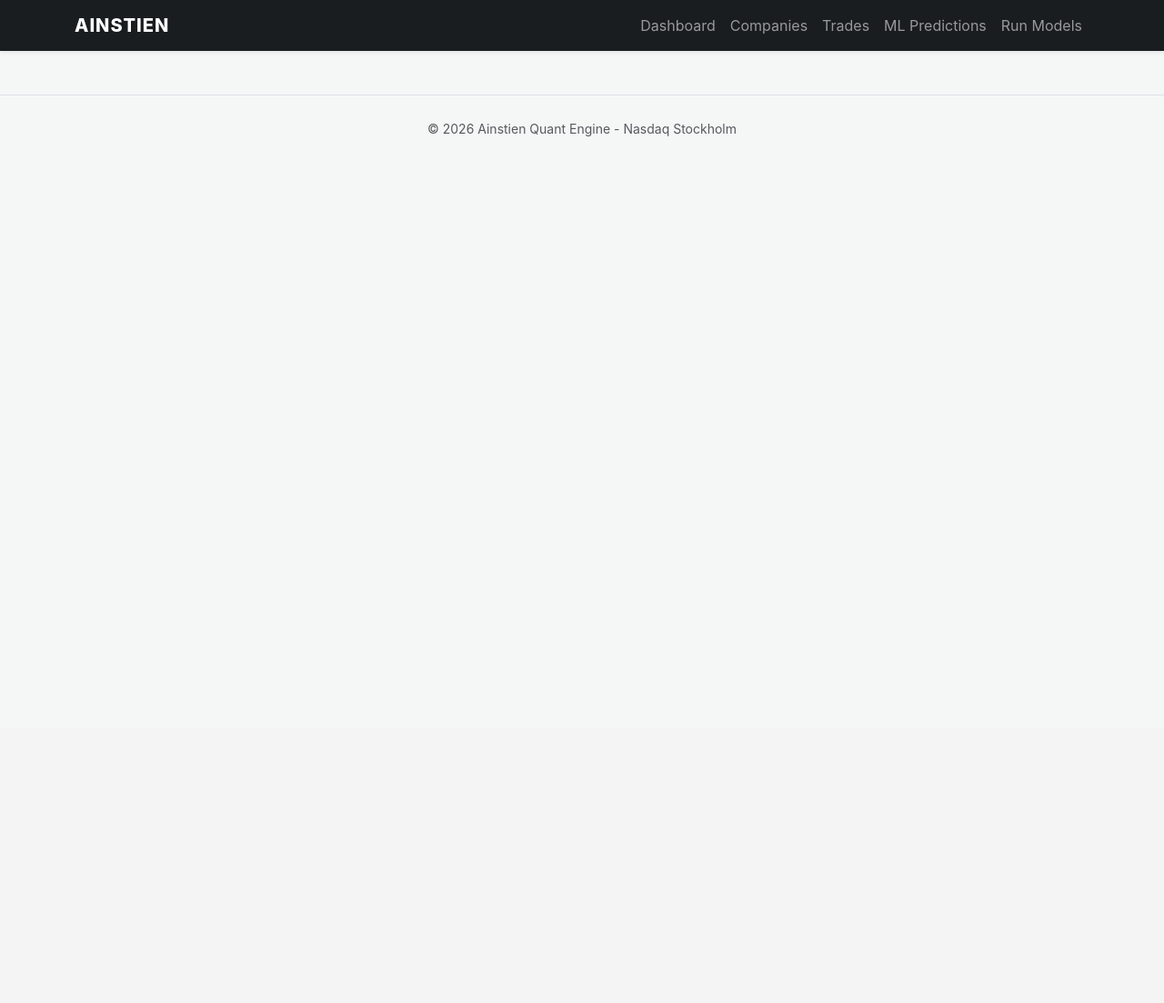
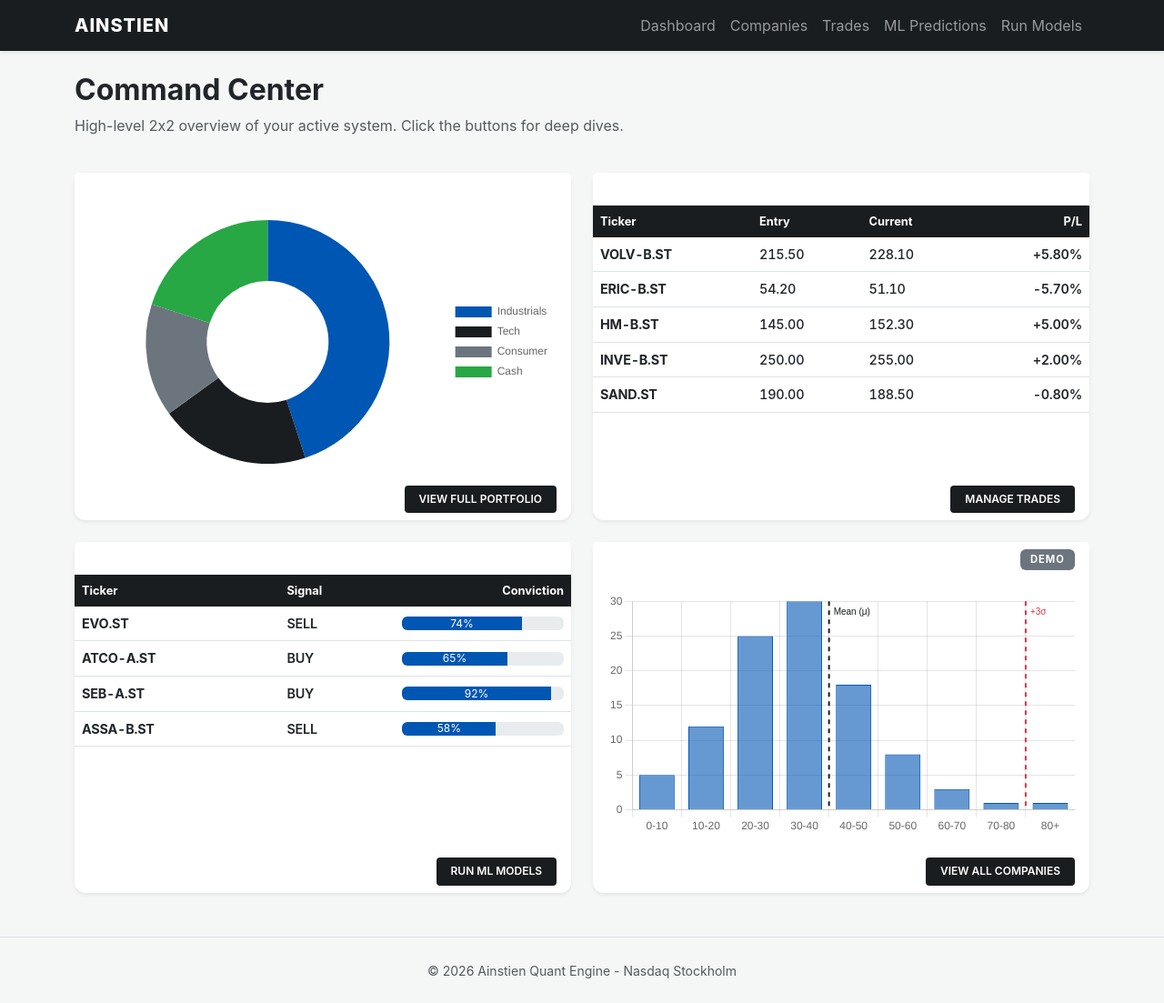
Before and after one commit to ErikAndreassonBusiness/Ainstien, a Flask app: page /dashboard in a window 1280 px wide. Shown: the whole page at 91% size. Before the commit the page ends 150 px from the top, so only its background shows below. Run offline with Flask 3, Linux system fonts and the light colour scheme.

Commit message:
Static dashboard made

```diff
--- /dev/null
+++ b/app/client/static/js/dashboard.js
@@ -0,0 +1,161 @@
+document.addEventListener("DOMContentLoaded", () => {
+  renderActiveTrades();
+  renderPossibleTrades();
+  renderPortfolioChart();
+  renderSixSigmaHistogram();
+});
+
+function renderActiveTrades() {
+  const tableBody = document.getElementById("activeTradesTable");
+  const mockActiveTrades = [
+    { ticker: "VOLV-B.ST", entry: 215.5, current: 228.1, pl: 5.8 },
+    { ticker: "ERIC-B.ST", entry: 54.2, current: 51.1, pl: -5.7 },
+    { ticker: "HM-B.ST", entry: 145.0, current: 152.3, pl: 5.0 },
+    { ticker: "INVE-B.ST", entry: 250.0, current: 255.0, pl: 2.0 },
+    { ticker: "SAND.ST", entry: 190.0, current: 188.5, pl: -0.8 },
+  ];
+
+  tableBody.innerHTML = mockActiveTrades
+    .map((trade) => {
+      const plClass = trade.pl >= 0 ? "quant-up" : "quant-down";
+      const plPrefix = trade.pl >= 0 ? "+" : "";
+      return `
+            <tr>
+                <td class="financial-data fw-bold">${trade.ticker}</td>
+                <td class="financial-data">${trade.entry.toFixed(2)}</td>
+                <td class="financial-data">${trade.current.toFixed(2)}</td>
+                <td class="financial-data text-end ${plClass}">${plPrefix}${trade.pl.toFixed(2)}%</td>
+            </tr>
+        `;
+    })
+    .join("");
+}
+
+function renderPossibleTrades() {
+  const tableBody = document.getElementById("possibleTradesTable");
+  const mockPossibleTrades = [
+    { ticker: "EVO.ST", signal: "SELL", conviction: 74 },
+    { ticker: "ATCO-A.ST", signal: "BUY", conviction: 65 },
+    { ticker: "SEB-A.ST", signal: "BUY", conviction: 92 },
+    { ticker: "ASSA-B.ST", signal: "SELL", conviction: 58 },
+  ];
+
+  tableBody.innerHTML = mockPossibleTrades
+    .map((trade) => {
+      const signalClass = trade.signal === "BUY" ? "quant-up" : "quant-down";
+      return `
+            <tr>
+                <td class="financial-data fw-bold">${trade.ticker}</td>
+                <td class="financial-data ${signalClass}">${trade.signal}</td>
+                <td class="text-end">
+                    <div class="progress" style="height: 15px;">
+                        <div class="progress-bar" role="progressbar" style="width: ${trade.conviction}%; background-color: var(--ainstien-blue);">
+                            ${trade.conviction}%
+                        </div>
+                    </div>
+                </td>
+            </tr>
+        `;
+    })
+    .join("");
+}
+
+function renderPortfolioChart() {
+  const ctx = document.getElementById("portfolioChart").getContext("2d");
+  new Chart(ctx, {
+    type: "doughnut",
+    data: {
+      labels: ["Industrials", "Tech", "Consumer", "Cash"],
+      datasets: [
+        {
+          data: [45, 20, 15, 20],
+          backgroundColor: ["#0056b3", "#1a1d20", "#6c757d", "#28a745"],
+          borderWidth: 0,
+        },
+      ],
+    },
+    options: {
+      responsive: true,
+      maintainAspectRatio: false, // CRITICAL: stops infinite expansion
+      plugins: {
+        legend: { position: "right" },
+      },
+    },
+  });
+}
+
+function renderSixSigmaHistogram() {
+  const ctx = document.getElementById("marketCapHistogram").getContext("2d");
+  const labels = [
+    "0-10",
+    "10-20",
+    "20-30",
+    "30-40",
+    "40-50",
+    "50-60",
+    "60-70",
+    "70-80",
+    "80+",
+  ];
+  const distributionData = [5, 12, 25, 30, 18, 8, 3, 1, 1];
+
+  new Chart(ctx, {
+    type: "bar",
+    data: {
+      labels: labels,
+      datasets: [
+        {
+          label: "Companies",
+          data: distributionData,
+          backgroundColor: "rgba(0, 86, 179, 0.6)",
+          borderColor: "#0056b3",
+          borderWidth: 1,
+        },
+      ],
+    },
+    options: {
+      responsive: true,
+      maintainAspectRatio: false, // CRITICAL: stops infinite expansion
+      scales: {
+        y: { beginAtZero: true },
+        x: {},
+      },
+      plugins: {
+        legend: { display: false },
+      },
+    },
+    plugins: [
+      {
+        id: "sixSigmaLines",
+        afterDraw: (chart) => {
+          const {
+            ctx,
+            chartArea: { top, bottom },
+            scales: { x },
+          } = chart;
+
+          const drawLine = (xPos, color, text) => {
+            ctx.save();
+            ctx.beginPath();
+            ctx.moveTo(xPos, top);
+            ctx.lineTo(xPos, bottom);
+            ctx.lineWidth = 2;
+            ctx.strokeStyle = color;
+            ctx.setLineDash([5, 5]);
+            ctx.stroke();
+            ctx.fillStyle = color;
+            ctx.font = "10px Arial";
+            ctx.fillText(text, xPos + 5, top + 15);
+            ctx.restore();
+          };
+
+          const meanX = x.getPixelForValue(3.5);
+          const plus3SigmaX = x.getPixelForValue(7.5);
+
+          drawLine(meanX, "#1a1d20", "Mean (μ)");
+          drawLine(plus3SigmaX, "#dc3545", "+3σ");
+        },
+      },
+    ],
+  });
+}
--- a/app/client/templates/dashboard.html
+++ b/app/client/templates/dashboard.html
@@ -1,10 +1,127 @@
-{% extends "base.html" %} {% block title %}Dashboard | Ainstien{% endblock %} {%
-block page_css %}
-<link
-  rel="stylesheet"
-  href="{{ url_for('static', filename='css/dashboard.css') }}"
-/>
-{% endblock %} {% block content %} {% endblock %} {% block scripts %}
-<script src="{{ url_for('static', filename='js/api.js') }}"></script>
+{% extends "base.html" %} {% block title %}Ainstien | Command Center{% endblock
+%} {% block page_css %}
+<style>
+  /* Strict constraints to prevent infinite stretching */
+  .dashboard-card-body {
+    height: 280px;
+    overflow-y: auto;
+    padding: 1rem;
+  }
+  .chart-wrapper {
+    position: relative;
+    height: 100%;
+    width: 100%;
+  }
+  .card-footer {
+    background-color: transparent;
+    border-top: 1px solid #eee;
+  }
+</style>
+{% endblock %} {% block content %}
+<div class="container mt-4 mb-5">
+  <div class="row mb-4">
+    <div class="col-12">
+      <h2 class="fw-bold text-dark m-0">Command Center</h2>
+      <p class="text-muted mt-2">
+        High-level 2x2 overview of your active system. Click the buttons for
+        deep dives.
+      </p>
+    </div>
+  </div>
+
+  <div class="row g-4">
+    <div class="col-12 col-lg-6">
+      <div class="card h-100 border-0 shadow-sm">
+        <div class="card-header bg-ainstien-dark text-white border-0">
+          <h6 class="mb-0">Portfolio Structure</h6>
+        </div>
+        <div class="card-body dashboard-card-body">
+          <div class="chart-wrapper">
+            <canvas id="portfolioChart"></canvas>
+          </div>
+        </div>
+        <div class="card-footer text-end border-0">
+          <a href="#" class="btn btn-dark btn-sm">View Full Portfolio</a>
+        </div>
+      </div>
+    </div>
+
+    <div class="col-12 col-lg-6">
+      <div class="card h-100 border-0 shadow-sm">
+        <div class="card-header bg-ainstien-blue text-white border-0">
+          <h6 class="mb-0">Active Trades Overview</h6>
+        </div>
+        <div class="card-body dashboard-card-body p-0">
+          <div class="table-responsive h-100">
+            <table class="table table-hover align-middle mb-0">
+              <thead class="table-light sticky-top">
+                <tr>
+                  <th>Ticker</th>
+                  <th>Entry</th>
+                  <th>Current</th>
+                  <th class="text-end">P/L</th>
+                </tr>
+              </thead>
+              <tbody id="activeTradesTable"></tbody>
+            </table>
+          </div>
+        </div>
+        <div class="card-footer text-end border-0">
+          <a href="#" class="btn btn-dark btn-sm">Manage Trades</a>
+        </div>
+      </div>
+    </div>
+
+    <div class="col-12 col-lg-6">
+      <div class="card h-100 border-0 shadow-sm">
+        <div class="card-header bg-ainstien-success text-white border-0">
+          <h6 class="mb-0">Latest Model Signals</h6>
+        </div>
+        <div class="card-body dashboard-card-body p-0">
+          <div class="table-responsive h-100">
+            <table class="table table-hover align-middle mb-0">
+              <thead class="table-light sticky-top">
+                <tr>
+                  <th>Ticker</th>
+                  <th>Signal</th>
+                  <th class="text-end">Conviction</th>
+                </tr>
+              </thead>
+              <tbody id="possibleTradesTable"></tbody>
+            </table>
+          </div>
+        </div>
+        <div class="card-footer text-end border-0">
+          <a href="{{ url_for('run_models_page') }}" class="btn btn-dark btn-sm"
+            >Run ML Models</a
+          >
+        </div>
+      </div>
+    </div>
+
+    <div class="col-12 col-lg-6">
+      <div class="card h-100 border-0 shadow-sm">
+        <div
+          class="card-header bg-ainstien-dark text-white border-0 d-flex justify-content-between align-items-center"
+        >
+          <h6 class="mb-0">Market Cap Distribution</h6>
+          <span class="badge bg-secondary" style="font-size: 0.7rem">Demo</span>
+        </div>
+        <div class="card-body dashboard-card-body">
+          <div class="chart-wrapper">
+            <canvas id="marketCapHistogram"></canvas>
+          </div>
+        </div>
+        <div class="card-footer text-end border-0">
+          <a href="{{ url_for('companies') }}" class="btn btn-dark btn-sm"
+            >View All Companies</a
+          >
+        </div>
+      </div>
+    </div>
+  </div>
+</div>
+{% endblock %} {% block scripts %}
+<script src="https://cdn.jsdelivr.net/npm/chart.js"></script>
 <script src="{{ url_for('static', filename='js/dashboard.js') }}"></script>
 {% endblock %}
```
Also changed, not shown: app/client/static/css/dashboard.css (added, +40 -0 lines).
